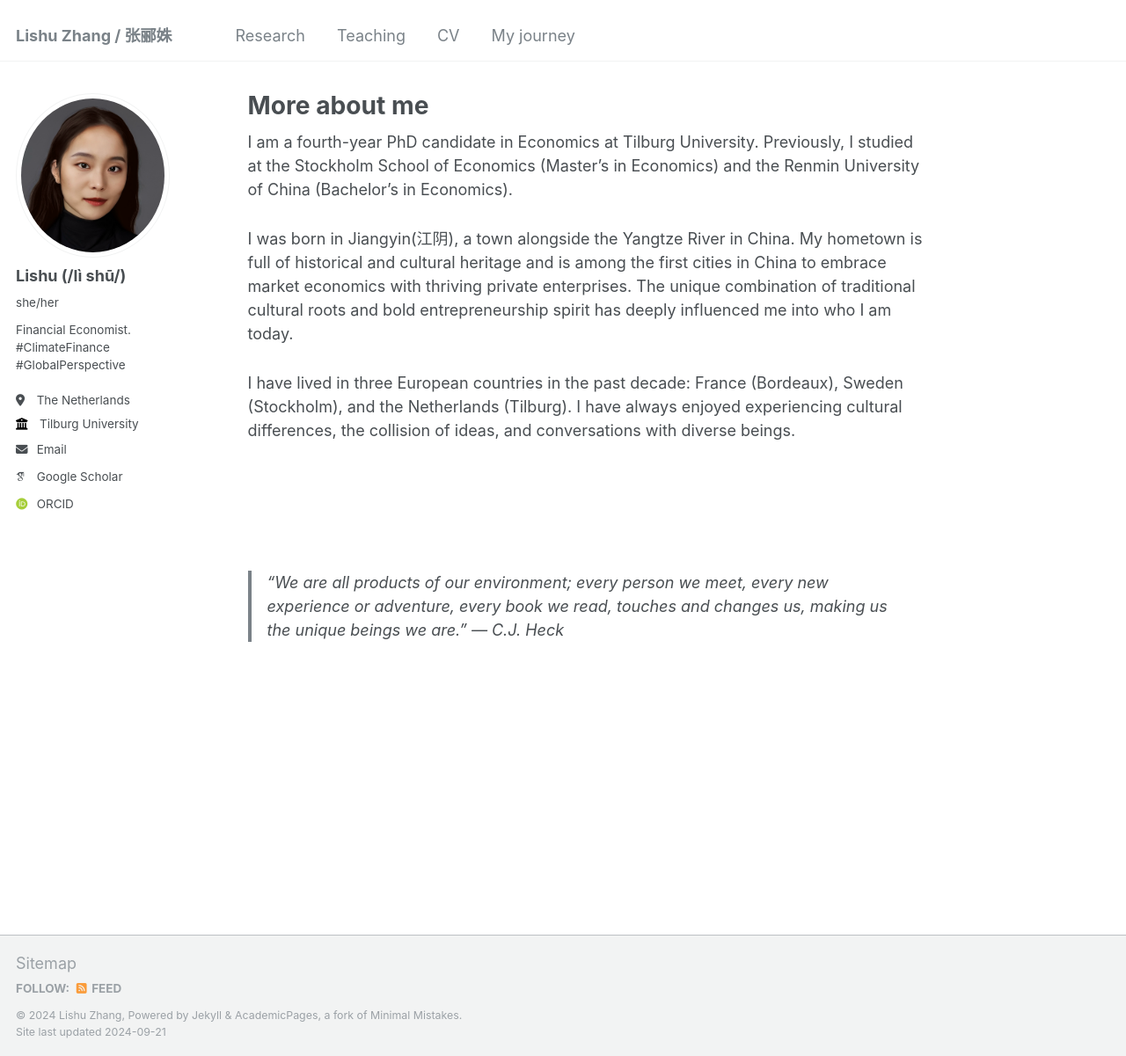
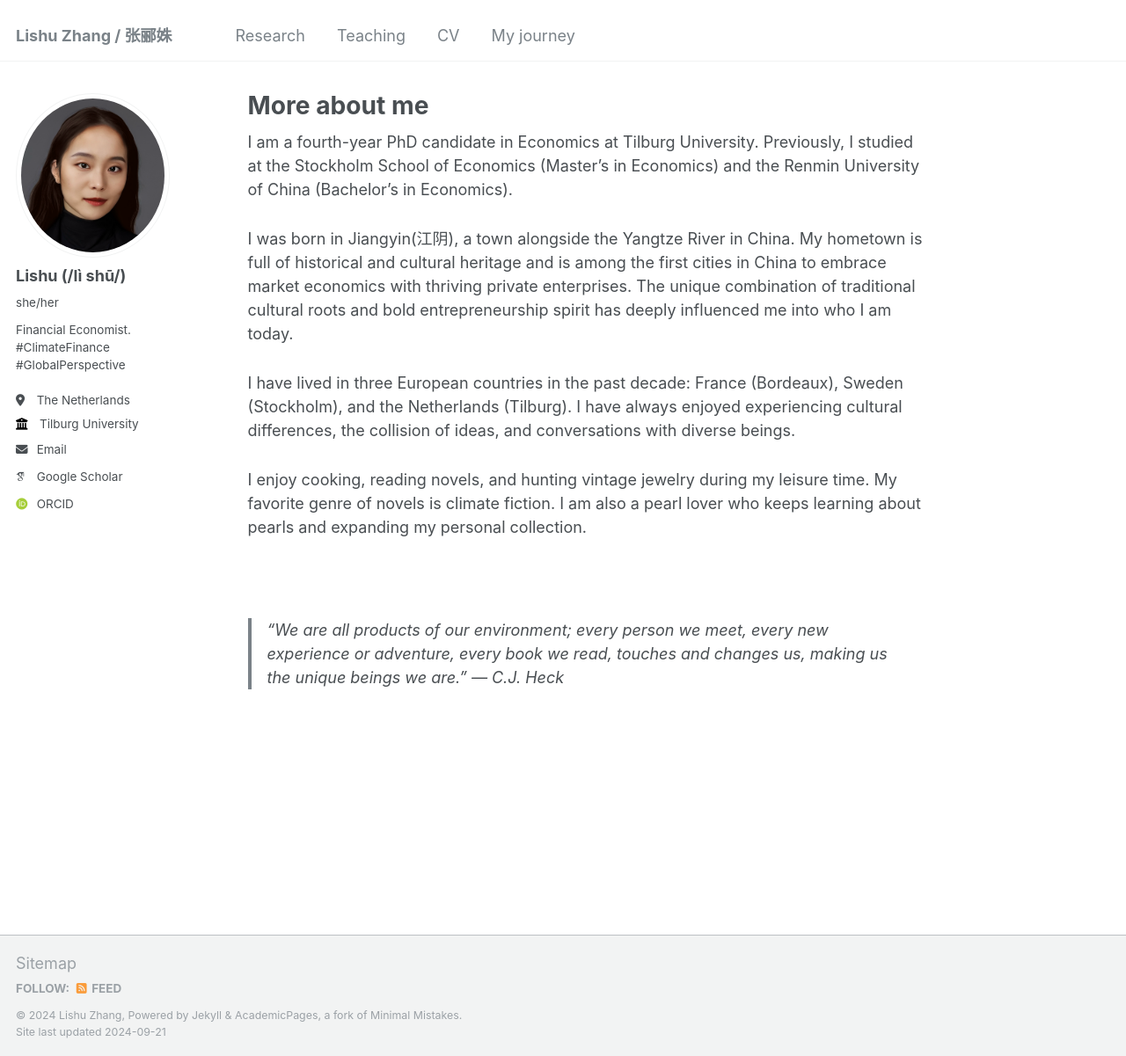
Before and after one commit to LishuZ/LishuZ.github.io, a Jekyll site: the page built from _pages/aboutme.md, in a window 1280 px wide and 1201 px high. Shown: the whole window at 88% size. Built offline with Jekyll 4.4.1, drawn with Linux system fonts in a browser that asks for light colours; some web fonts are replaced.

Commit message:
Update aboutme.md

```diff
--- a/_pages/aboutme.md
+++ b/_pages/aboutme.md
@@ -13,6 +13,7 @@ I was born in Jiangyin(江阴), a town alongside the Yangtze River in China. My
 
 I have lived in three European countries in the past decade: France (Bordeaux), Sweden (Stockholm), and the Netherlands (Tilburg). I have always enjoyed experiencing cultural differences, the collision of ideas, and conversations with diverse beings.
 
+I enjoy cooking, reading novels, and hunting vintage jewelry during my leisure time. My favorite genre of novels is climate fiction. I am also a pearl lover who keeps learning about pearls and expanding my personal collection.
 <br>
 <br>
 <br>
```
